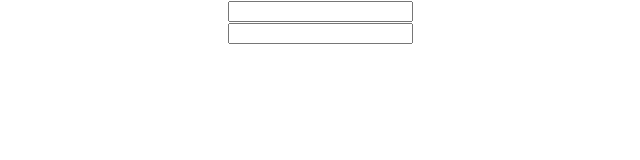
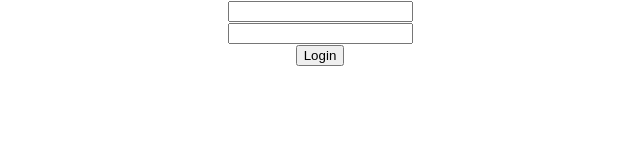
Before and after one commit to MehruzSaif/email-password-authentication-firebase, a React (Create React App) app: page / in a window 1280 px wide. Shown: the top 160 px of the page, without its empty margins (320-960 px from the left). Built offline with nearby package versions, Linux system fonts and the light colour scheme.

Commit message:
handle form submit by not added preventDefault function for prevent from reloading page

```diff
--- a/src/App.js
+++ b/src/App.js
@@ -6,19 +6,27 @@ import app from './firebase.init';
 const auth = getAuth(app);
 
 function App() {
-  const handleEmailBlur = e => {
+  const handleEmailBlur = e => { //event
     console.log(e.target.value);
   }
 
-  const handlePasswordChange = e => {
+  const handlePasswordBlur = e => {
     console.log(e.target.value);
   }
+
+  const handleFromSubmit = e => {
+    console.log('form submitted');
+    e.preventDefault();
+  }
+
   return (
     <div className="App">
-      <form>
-        <input onBlur={handleEmailBlur} type="email" name='' id=''/>
+      <form onSubmit={handleFromSubmit}>
+        <input onBlur={handleEmailBlur} type="email" name='' id='1'/>
         <br/>
-        <input onChange={handlePasswordChange} type="password" name='' id='' />
+        <input onBlur={handlePasswordBlur} type="password" name='' id='2' />
+        <br/>
+        <input type="submit" value="Login" />
       </form>
     </div>
   );
```
